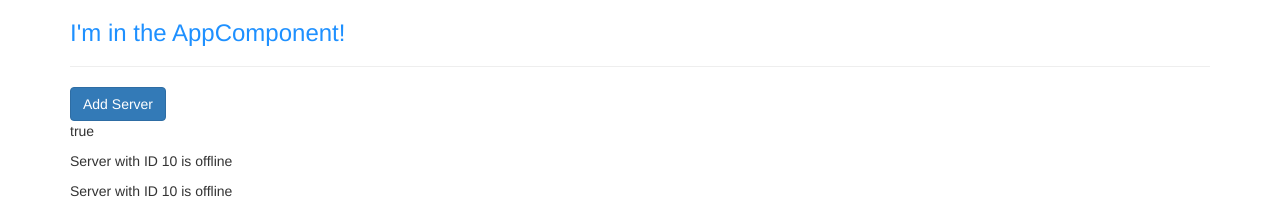
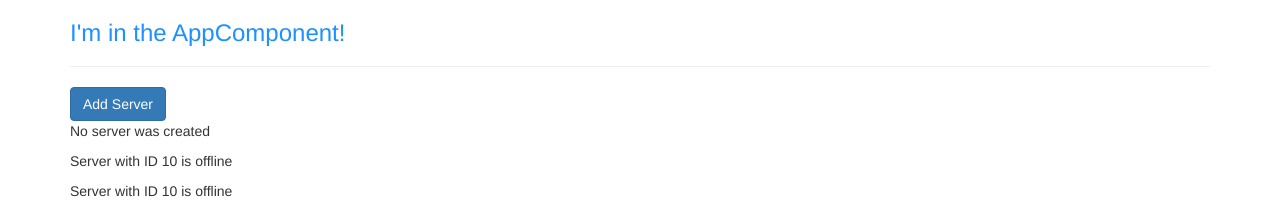
Before and after one commit to Angular-ngrx-Learning/AngularBasics, an Angular app: page / in a window 1280 px wide. Shown: the top 211 px of the page. Built offline with nearby package versions, Linux system fonts and the light colour scheme.

Commit message:
Event Binding

```diff
--- a/src/app/servers/servers.component.html
+++ b/src/app/servers/servers.component.html
@@ -1,4 +1,4 @@
-<button class="btn btn-primary" [disabled]="!allowNewServer">Add Server</button>
-<p [innerText]="allowNewServer"></p>
+<button class="btn btn-primary" [disabled]="!allowNewServer" (click)="onCreateServer()">Add Server</button>
+<p> {{ serverCreationStatus }}</p>
 <app-server></app-server>
 <app-server></app-server>
--- a/src/app/servers/servers.component.ts
+++ b/src/app/servers/servers.component.ts
@@ -12,6 +12,7 @@
 })
 export class ServersComponent implements OnInit {
   allowNewServer = false;
+  serverCreationStatus = 'No server was created';
 
   constructor() {
     setTimeout(() => {
@@ -22,4 +23,8 @@
   ngOnInit() {
   }
 
+  onCreateServer() {
+    this.serverCreationStatus = 'Server was created';
+  }
+
 }
```
